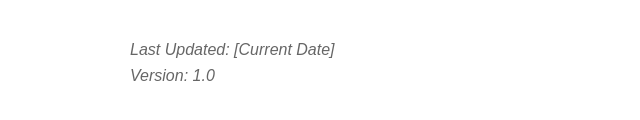
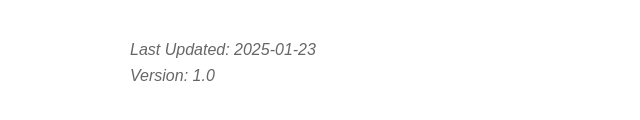
Before and after one commit to dimatasoft/safety-standards, a plain HTML site: page index.html in a window 1280 px wide. Shown: the part 1859-1979 px from the top of the page, 110-750 px from the left. Drawn offline with Linux system fonts and the light colour scheme.

Commit message:
Update index.html
add time last update

```diff
--- a/index.html
+++ b/index.html
@@ -112,7 +112,7 @@
         Direct Line: [Your LE contact number]</p> -->
     </div>
 
-    <p class="last-updated">Last Updated: [Current Date]<br>
+    <p class="last-updated">Last Updated: 2025-01-23<br>
     Version: 1.0</p>
 </body>
 </html>
```
